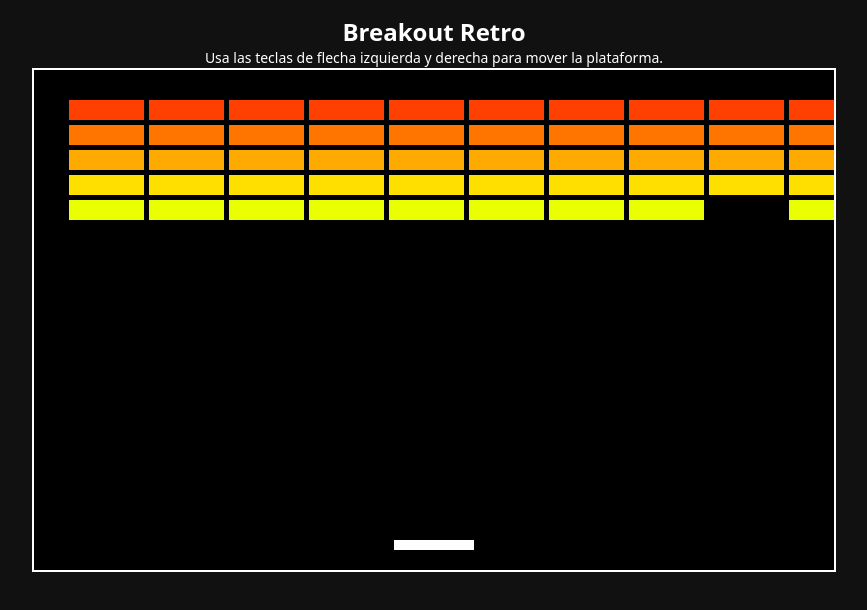
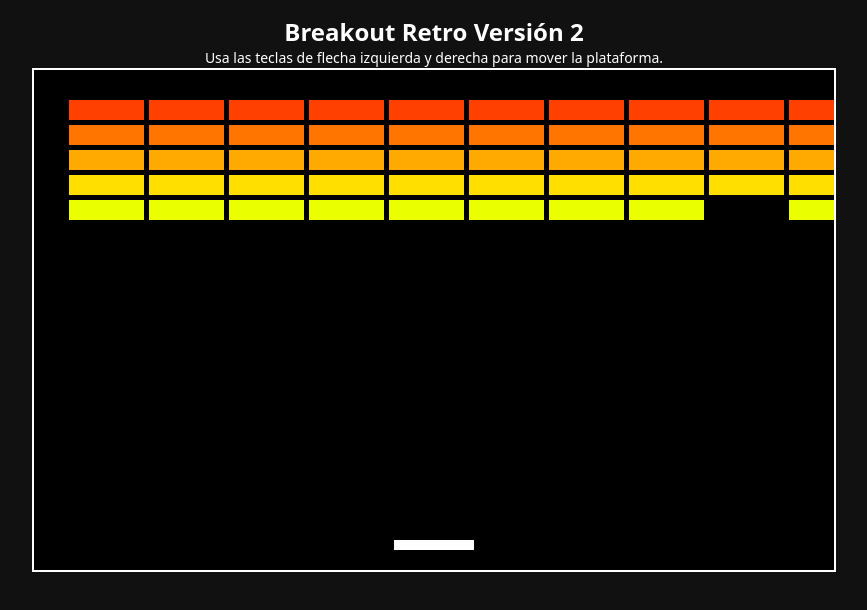
Before and after one commit to vicalejandroperezayala/breakout-game, a plain HTML site: page index.html in a window 1280 px wide. Shown: the whole page, without its empty margins (206-1073 px from the left). Drawn offline with nearby package versions, Linux system fonts and the light colour scheme.

Commit message:
Update index.html

```diff
--- a/index.html
+++ b/index.html
@@ -11,7 +11,7 @@
     </style>
 </head>
 <body>
-    <h1 class="text-2xl font-bold mt-4">Breakout Retro</h1>
+    <h1 class="text-2xl font-bold mt-4">Breakout Retro Versión 2</h1>
     <p class="text-sm">Usa las teclas de flecha izquierda y derecha para mover la plataforma.</p>
     <canvas id="gameCanvas"></canvas>
     <audio id="bounceSound" src="https://www.soundjay.com/button/beep-07.wav"></audio>
```
